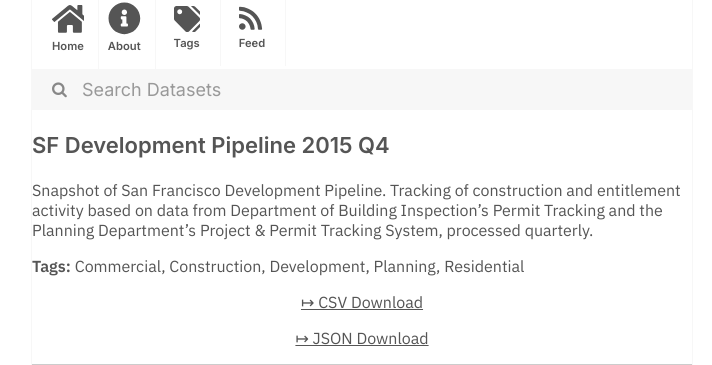
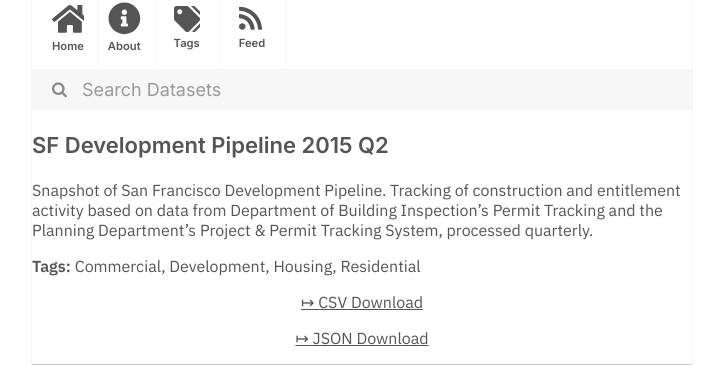
Before and after one commit to dayda-entities/city-of-san-francisco, a Jekyll site: the page built from _posts/2020-11-10-sf-development-pipeline-2015-q.md, in a window 1280 px wide. Shown: the part 216-581 px from the top of the page, without its empty margins (278-990 px from the left). Built offline with Jekyll 4.4.1, drawn with Linux system fonts in a browser that asks for light colours.

```diff
--- a/_posts/2020-11-10-sf-development-pipeline-2015-q.md
+++ b/_posts/2020-11-10-sf-development-pipeline-2015-q.md
@@ -1,19 +1,18 @@
 ---
-title: SF Development Pipeline 2015 Q4
-created: '2020-11-10T16:56:51.902514'
-modified: '2020-11-10T16:56:51.902524'
+title: SF Development Pipeline 2015 Q2
+created: '2020-11-10T16:57:02.635863'
+modified: '2020-11-10T16:57:02.635874'
 state: active
 type: dataset
 tags:
   - Commercial
-  - Construction
   - Development
-  - Planning
+  - Housing
   - Residential
 groups:
   - Local Government
-csv_url: 'https://data.sfgov.org/api/views/ra2x-jzmk/rows.csv?accessType=DOWNLOAD'
-json_url: 'https://data.sfgov.org/api/views/ra2x-jzmk/rows.json?accessType=DOWNLOAD'
+csv_url: 'https://data.sfgov.org/api/views/w3e8-bxrm/rows.csv?accessType=DOWNLOAD'
+json_url: 'https://data.sfgov.org/api/views/w3e8-bxrm/rows.json?accessType=DOWNLOAD'
 layout: post
 
 ---
```
